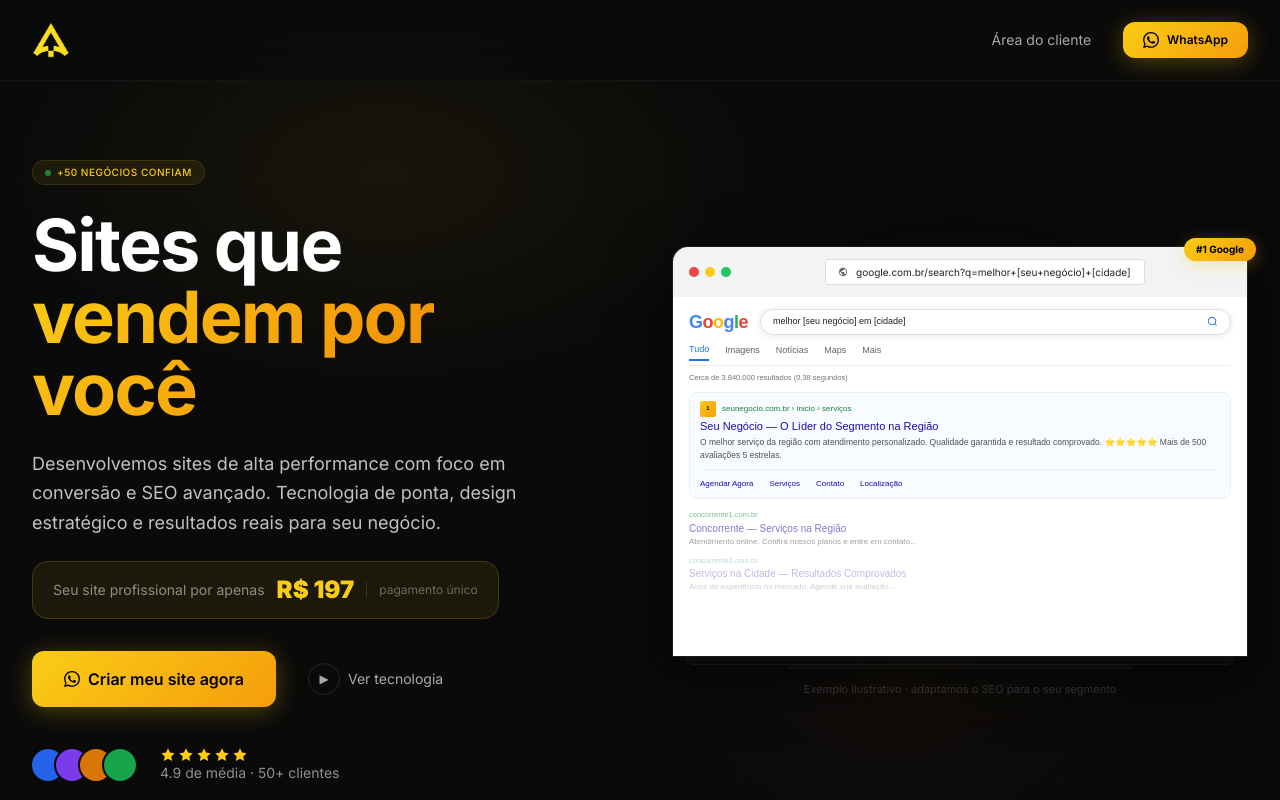
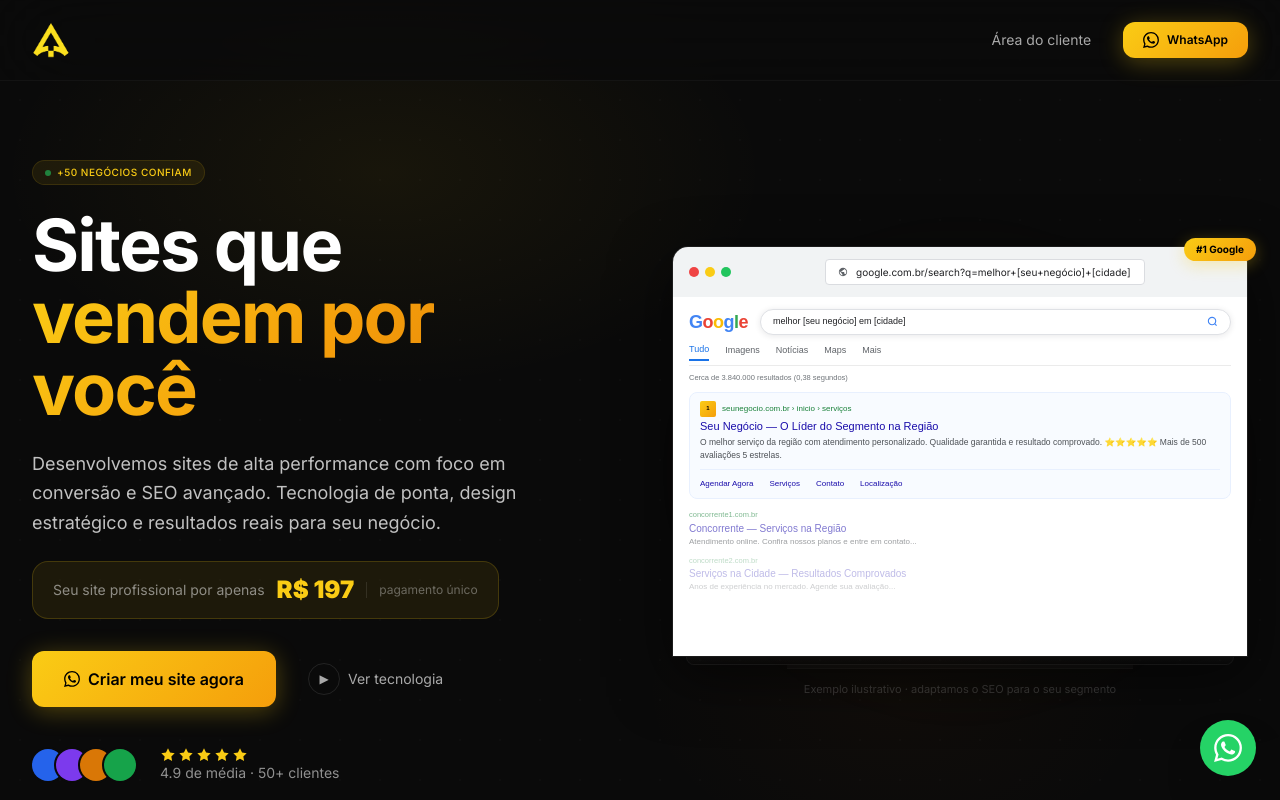
Before and after one commit to alisonfulldev/topsitesbr, a Next.js app: page / in a window 1280 px wide. Shown: the top 800 px of the page. Built offline with nearby package versions, Linux system fonts and the light colour scheme.

Commit message:
feat: botão flutuante WhatsApp pulsante na home
Botão verde fixo (bottom-right) com anel animate-ping do Tailwind.
Ícone do WA redimensionável (sm/lg) para reusar nos CTAs inline.

Co-Authored-By: Claude Sonnet 4.6 <noreply@anthropic.com>

```diff
--- a/app/page.tsx
+++ b/app/page.tsx
@@ -120,9 +120,9 @@ const jsonLd = {
 
 /* ─── Icons ──────────────────────────────────────────────────────────────── */
 
-function WAIcon() {
+function WAIcon({ size = 'sm' }: { size?: 'sm' | 'lg' }) {
   return (
-    <svg viewBox="0 0 24 24" fill="currentColor" className="w-4 h-4 shrink-0">
+    <svg viewBox="0 0 24 24" fill="currentColor" className={size === 'lg' ? 'w-7 h-7 text-white' : 'w-4 h-4 shrink-0'}>
       <path d="M17.472 14.382c-.297-.149-1.758-.867-2.03-.967-.273-.099-.471-.148-.67.15-.197.297-.767.966-.94 1.164-.173.199-.347.223-.644.075-.297-.15-1.255-.463-2.39-1.475-.883-.788-1.48-1.761-1.653-2.059-.173-.297-.018-.458.13-.606.134-.133.298-.347.446-.52.149-.174.198-.298.298-.497.099-.198.05-.371-.025-.52-.075-.149-.669-1.612-.916-2.207-.242-.579-.487-.5-.669-.51-.173-.008-.371-.01-.57-.01-.198 0-.52.074-.792.372-.272.297-1.04 1.016-1.04 2.479 0 1.462 1.065 2.875 1.213 3.074.149.198 2.096 3.2 5.077 4.487.709.306 1.262.489 1.694.625.712.227 1.36.195 1.871.118.571-.085 1.758-.719 2.006-1.413.248-.694.248-1.289.173-1.413-.074-.124-.272-.198-.57-.347m-5.421 7.403h-.004a9.87 9.87 0 01-5.031-1.378l-.361-.214-3.741.982.998-3.648-.235-.374a9.86 9.86 0 01-1.51-5.26c.001-5.45 4.436-9.884 9.888-9.884 2.64 0 5.122 1.03 6.988 2.898a9.825 9.825 0 012.893 6.994c-.003 5.45-4.437 9.884-9.885 9.884m8.413-18.297A11.815 11.815 0 0012.05 0C5.495 0 .16 5.335.157 11.892c0 2.096.547 4.142 1.588 5.945L.057 24l6.305-1.654a11.882 11.882 0 005.683 1.448h.005c6.554 0 11.89-5.335 11.893-11.893a11.821 11.821 0 00-3.48-8.413Z" />
     </svg>
   )
@@ -968,6 +968,24 @@ export default function HomePage() {
 
       </div>
 
+      {/* Botão flutuante WhatsApp */}
+      <a
+        href={wa(MSG_SITE)}
+        target="_blank"
+        rel="noopener noreferrer"
+        aria-label="Falar no WhatsApp"
+        className="fixed bottom-6 right-6 z-50 flex items-center justify-center w-14 h-14 rounded-full shadow-2xl"
+        style={{ background: '#25d366' }}
+      >
+        {/* Anel pulsante */}
+        <span
+          className="absolute inset-0 rounded-full animate-ping"
+          style={{ background: 'rgba(37,211,102,0.4)' }}
+        />
+        <WAIcon size="lg" />
+        <span className="sr-only">Falar no WhatsApp</span>
+      </a>
+
       <style dangerouslySetInnerHTML={{
         __html: `
           ::selection {
```
